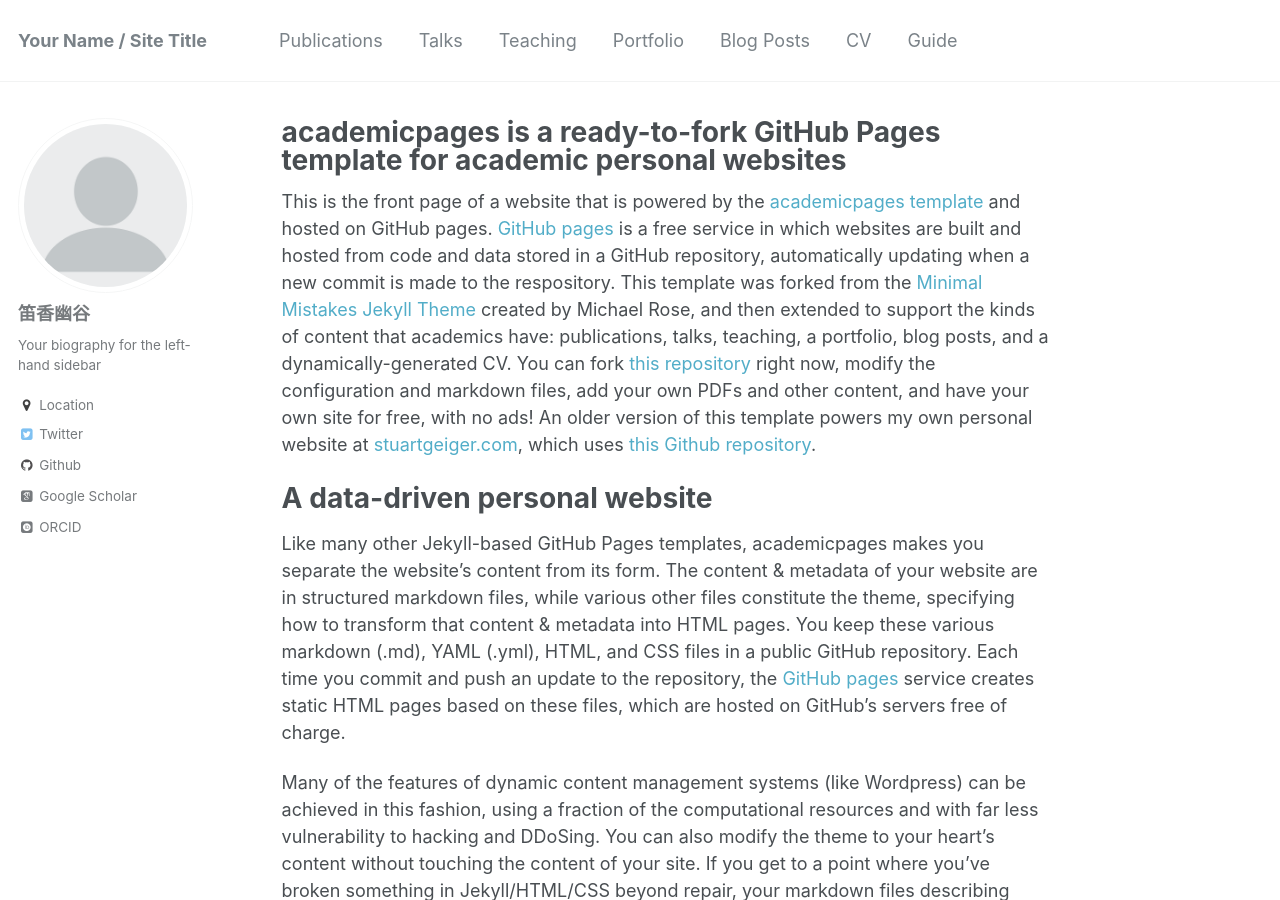
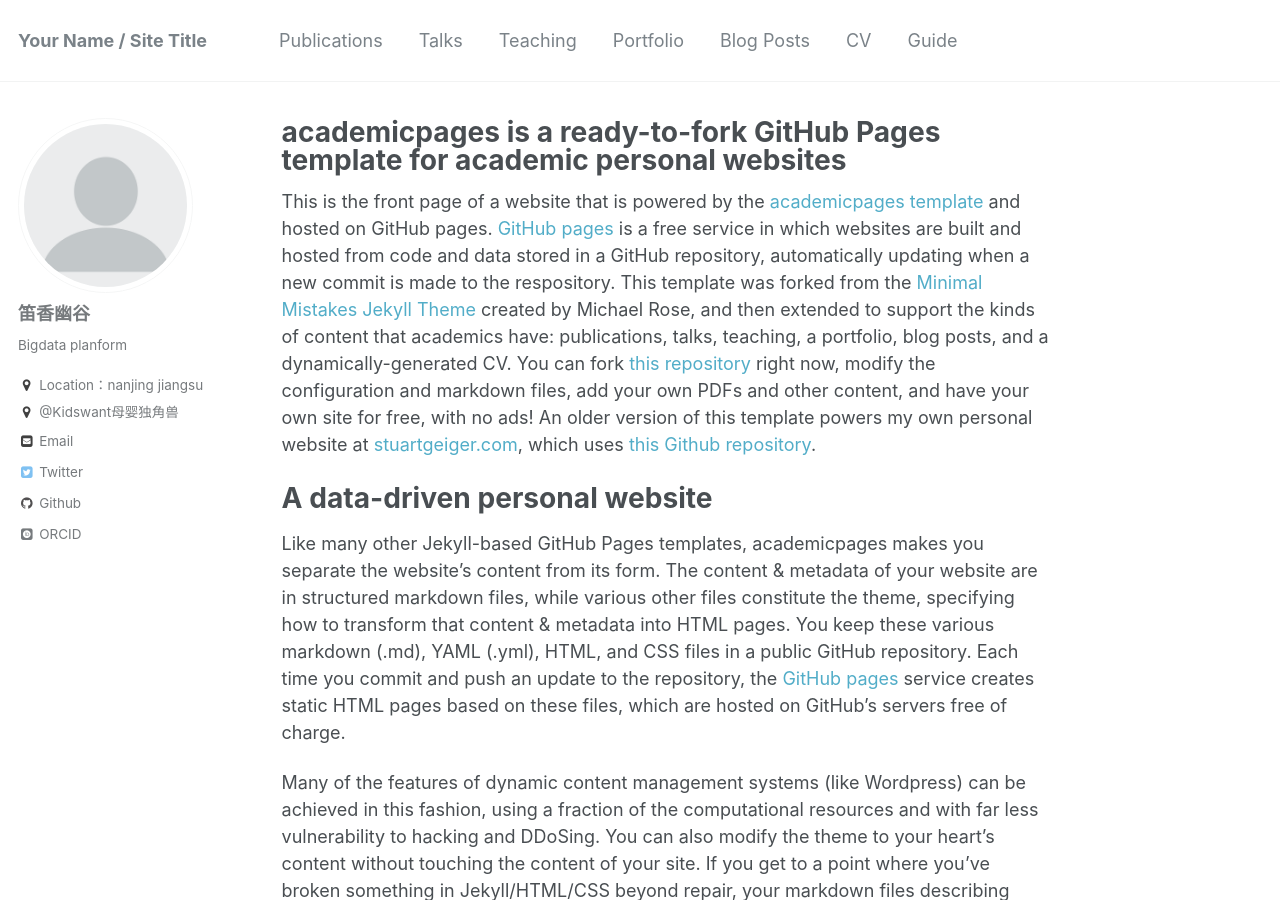
Before and after one commit to ouyangshourui/ouyangshourui.github.io, a Jekyll site: the page built from _pages/about.md, in a window 1280 px wide and 900 px high. Built offline with Jekyll 4.4.1, drawn with Linux system fonts in a browser that asks for light colours; some web fonts are replaced.

```diff
--- a/_config.yml
+++ b/_config.yml
@@ -80,11 +80,10 @@ analytics:
 author:
   name             : "笛香幽谷"
   avatar           : "profile.png"
-  bio              : "Your biography for the left-hand sidebar"
-  location         : "Location"
-  employer         :
-  googlescholar    : "http://yourfullgooglescholarurl.com"
-  email            :
+  bio              : "Bigdata planform"
+  location         : "Location：nanjing jiangsu"
+  employer         : "@Kidswant母婴独角兽"
+  email            : "ouruiricky@gmail.com"
   uri              :
   bitbucket        :
   codepen          :
```
